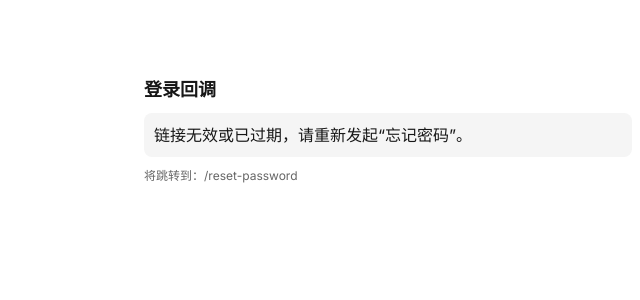
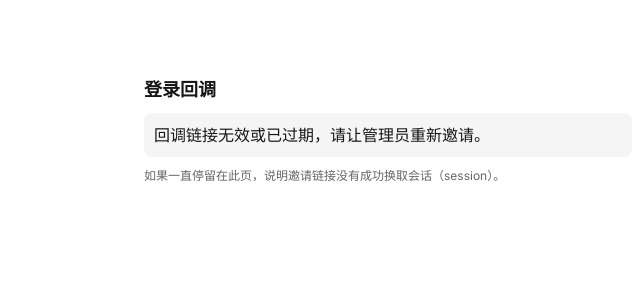
Before and after one commit to FisherUp/FisherTools, a Next.js app: page /auth/callback in a window 1280 px wide. Shown: the top 300 px of the page, without its empty margins (252-892 px from the left). Built offline with nearby package versions, Linux system fonts and the light colour scheme; no server answers.

Commit message:
Refactor AuthCallbackPage for clarity and error handling
Refactor AuthCallbackPage to simplify next URL handling and improve error messages.

```diff
--- a/app/auth/callback/page.tsx
+++ b/app/auth/callback/page.tsx
@@ -1,41 +1,20 @@
 "use client";
 
-import { useEffect, useMemo, useState } from "react";
-import { useRouter, useSearchParams } from "next/navigation";
+import { useEffect, useState } from "react";
+import { useRouter } from "next/navigation";
 import { supabase } from "../../../lib/supabaseClient";
-
-function safeDecodeNext(raw: string | null, fallback = "/reset-password") {
-  if (!raw) return fallback;
-
-  // 有些情况下 raw 可能是 "%2Freset-password"，也可能是 "/reset-password"
-  // try/catch 防止用户手动改坏导致 decode 报错
-  let v = raw;
-  try {
-    v = decodeURIComponent(raw);
-  } catch {
-    return fallback;
-  }
-
-  // 只允许站内路径，防止跳到外部网站
-  if (v.startsWith("http://") || v.startsWith("https://")) return fallback;
-
-  // 确保以 / 开头
-  if (!v.startsWith("/")) v = "/" + v;
-
-  return v;
-}
 
 export default function AuthCallbackPage() {
   const router = useRouter();
-  const sp = useSearchParams();
   const [msg, setMsg] = useState("处理中...");
-
-  const next = useMemo(() => safeDecodeNext(sp.get("next"), "/reset-password"), [sp]);
 
   useEffect(() => {
     const run = async () => {
       try {
+        // Supabase 邀请/重置/魔法链接常见会带 code 或 token
         const url = new URL(window.location.href);
+
+        // ✅ 新版（PKCE）通常是 code=xxxx
         const code = url.searchParams.get("code");
 
         if (code) {
@@ -44,25 +23,27 @@ export default function AuthCallbackPage() {
             setMsg("登录回调失败：" + error.message);
             return;
           }
-          router.replace(next);
+
+          // ✅ 邀请用户通常需要先设置密码
+          router.replace("/reset-password");
           return;
         }
 
-        // 兼容：如果没有 code，看 session
+        // 兼容一些旧链接：如果没有 code，看看是否已有 session
         const { data } = await supabase.auth.getSession();
         if (data.session) {
-          router.replace(next);
+          router.replace("/reset-password");
           return;
         }
 
-        setMsg("链接无效或已过期，请重新发起“忘记密码”。");
+        setMsg("回调链接无效或已过期，请让管理员重新邀请。");
       } catch (e: any) {
         setMsg("回调异常：" + String(e?.message ?? e));
       }
     };
 
     run();
-  }, [router, next]);
+  }, [router]);
 
   return (
     <div style={{ maxWidth: 520, margin: "60px auto", padding: 16 }}>
@@ -71,7 +52,7 @@ export default function AuthCallbackPage() {
         {msg}
       </div>
       <div style={{ marginTop: 10, fontSize: 12, color: "#666" }}>
-        将跳转到：{next}
+        如果一直停留在此页，说明邀请链接没有成功换取会话（session）。
       </div>
     </div>
   );
```
